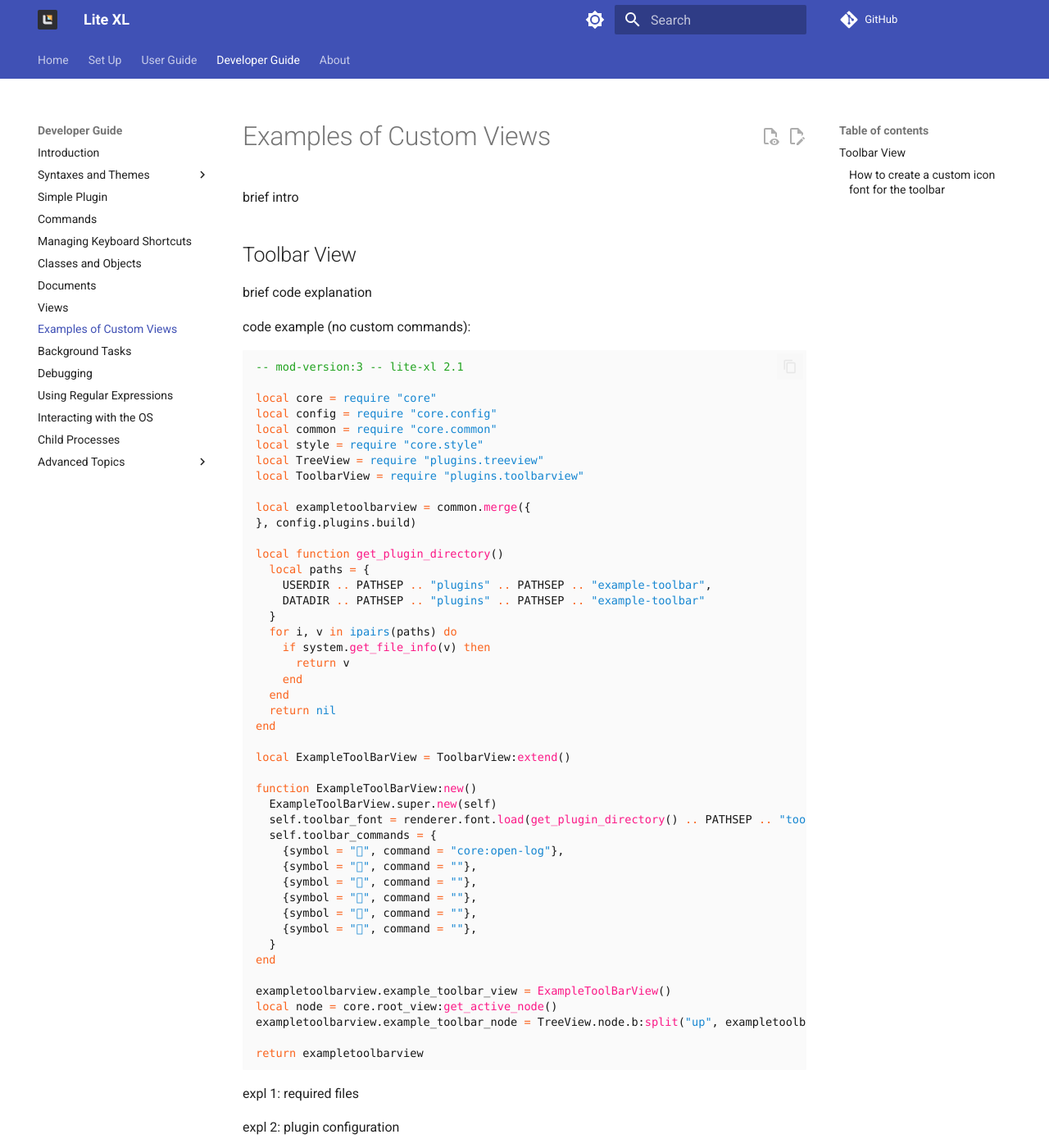
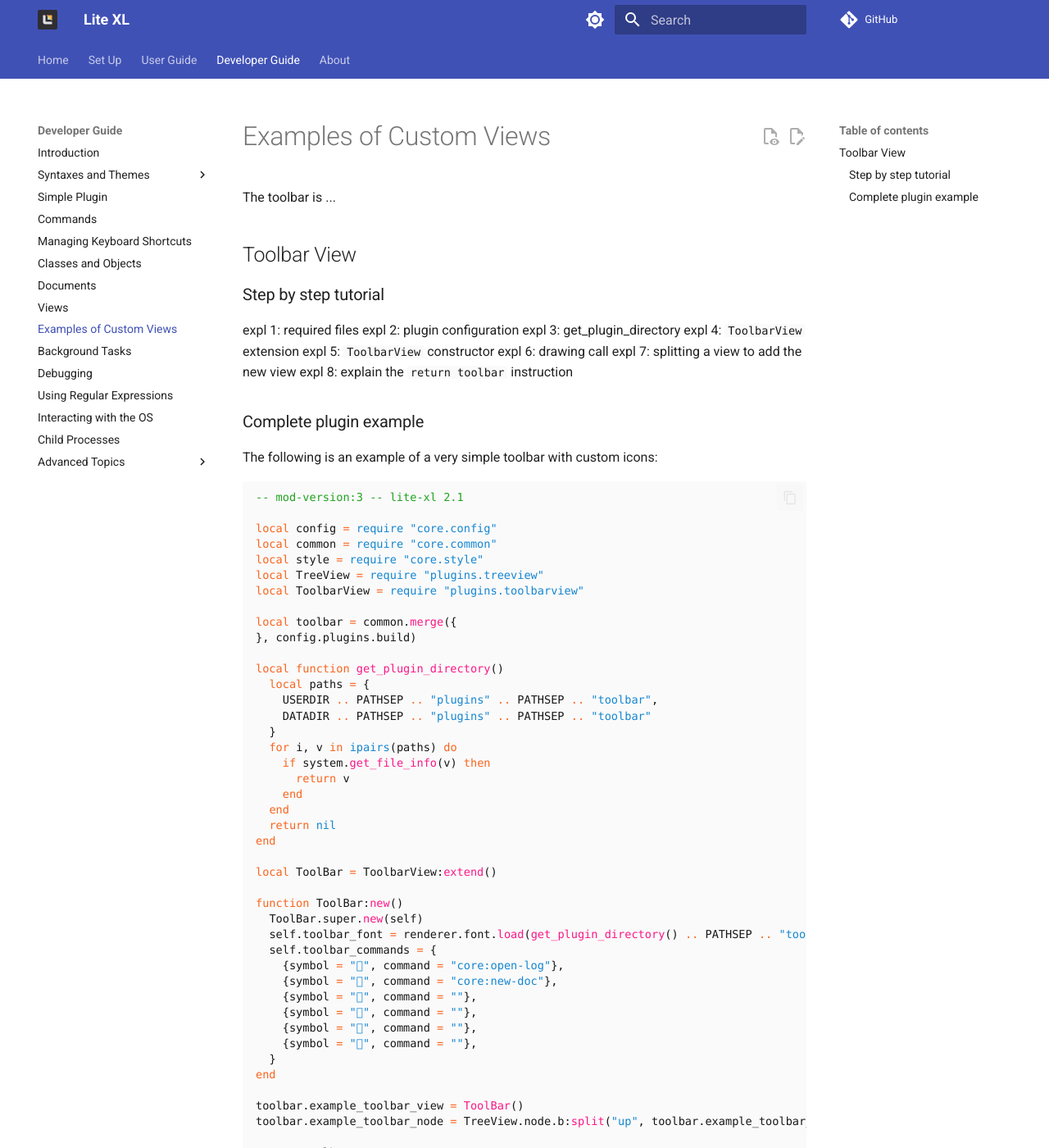
Before and after one commit to lite-xl/lite-xl.github.io, an MkDocs documentation site: the page built from docs/developer-guide/views-examples.md, in a window 1280 px wide and 1400 px high. Shown: the whole window at 82% size. Built offline with MkDocs 1.6.1 and Material for MkDocs 9.7.7, drawn with Linux system fonts in a browser that asks for light colours; some web fonts are replaced; comment, search, counter and statistics services are not loaded; the version menu is left out; some of the changed text lies outside the part shown.

Commit message:
Updated the toolbar view guide.

````diff
--- a/docs/developer-guide/views-examples.md
+++ b/docs/developer-guide/views-examples.md
@@ -2,30 +2,38 @@
 description: Learn about the most used custom view examples of Lite XL.
 ---
 
-brief intro
+The toolbar is ...
 
 ## Toolbar View
 
-brief code explanation
+### Step by step tutorial
+expl 1: required files
+expl 2: plugin configuration
+expl 3: get_plugin_directory
+expl 4: `ToolbarView` extension
+expl 5: `ToolbarView` constructor
+expl 6: drawing call
+expl 7: splitting a view to add the new view
+expl 8: explain the `return toolbar` instruction
 
-code example (no custom commands):
+### Complete plugin example
+The following is an example of a very simple toolbar with custom icons:
 ```lua
 -- mod-version:3 -- lite-xl 2.1
 
-local core = require "core"
 local config = require "core.config"
 local common = require "core.common"
 local style = require "core.style"
 local TreeView = require "plugins.treeview"
 local ToolbarView = require "plugins.toolbarview"
 
-local exampletoolbarview = common.merge({
+local toolbar = common.merge({
 }, config.plugins.build)
 
 local function get_plugin_directory()
   local paths = {
-    USERDIR .. PATHSEP .. "plugins" .. PATHSEP .. "example-toolbar",
-    DATADIR .. PATHSEP .. "plugins" .. PATHSEP .. "example-toolbar"
+    USERDIR .. PATHSEP .. "plugins" .. PATHSEP .. "toolbar",
+    DATADIR .. PATHSEP .. "plugins" .. PATHSEP .. "toolbar"
   }
   for i, v in ipairs(paths) do
     if system.get_file_info(v) then
@@ -35,14 +43,14 @@ local function get_plugin_directory()
   return nil
 end
 
-local ExampleToolBarView = ToolbarView:extend()
+local ToolBar = ToolbarView:extend()
 
-function ExampleToolBarView:new()
-  ExampleToolBarView.super.new(self)
+function ToolBar:new()
+  ToolBar.super.new(self)
   self.toolbar_font = renderer.font.load(get_plugin_directory() .. PATHSEP .. "toolbar.ttf", style.icon_big_font:get_size())
   self.toolbar_commands = {
     {symbol = "", command = "core:open-log"},
-    {symbol = "", command = ""},
+    {symbol = "", command = "core:new-doc"},
     {symbol = "", command = ""},
     {symbol = "", command = ""},
     {symbol = "", command = ""},
@@ -50,23 +58,8 @@ function ExampleToolBarView:new()
   }
 end
 
-exampletoolbarview.example_toolbar_view = ExampleToolBarView()
-local node = core.root_view:get_active_node()
-exampletoolbarview.example_toolbar_node = TreeView.node.b:split("up", exampletoolbarview.example_toolbar_view, {y = true})
+toolbar.example_toolbar_view = ToolBar()
+toolbar.example_toolbar_node = TreeView.node.b:split("up", toolbar.example_toolbar_view, {y = true})
 
-return exampletoolbarview
+return toolbar
 ```
-
-expl 1: required files
-
-expl 2: plugin configuration
-
-expl 3: get_plugin_directory
-
-expl 4: `ToolbarView` extension
-
-expl 5: ?
-
-expl 6: ?
-
-### How to create a custom icon font for the toolbar
````
